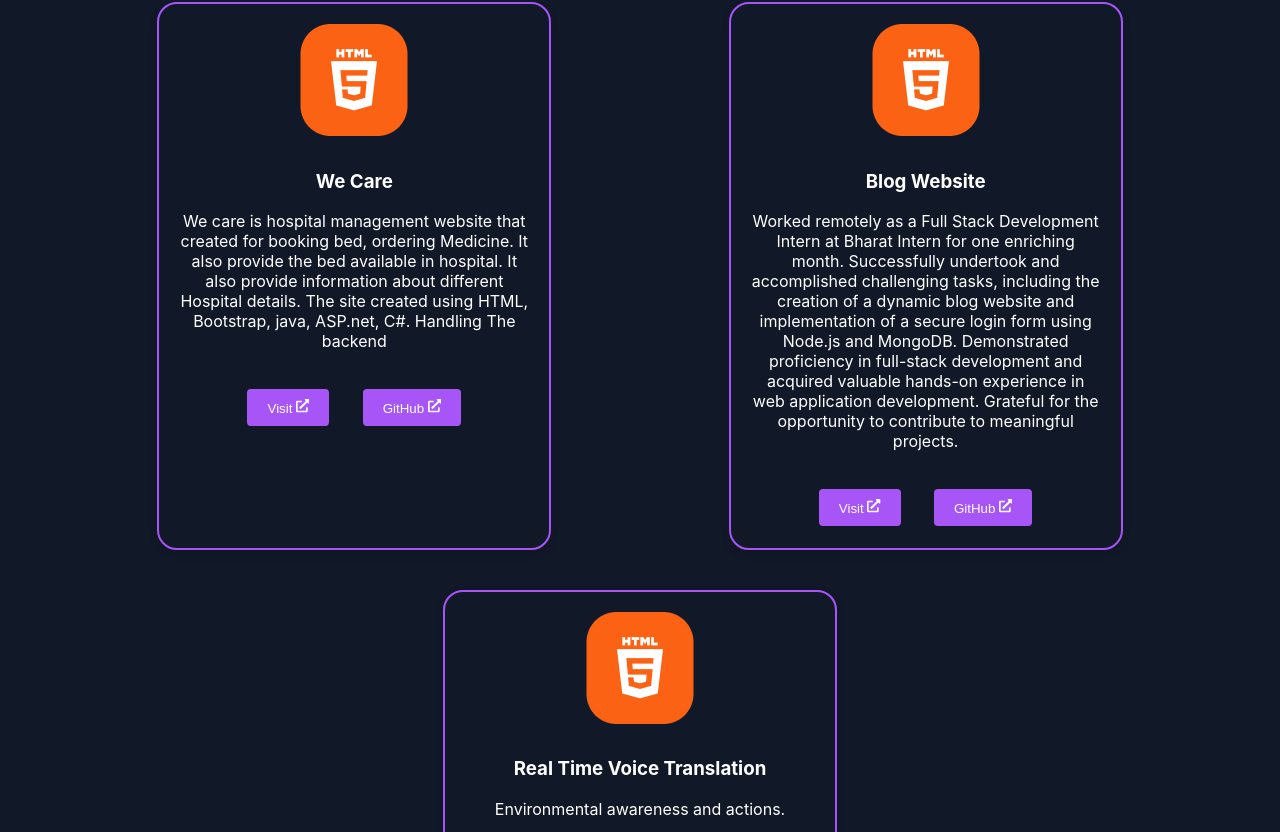
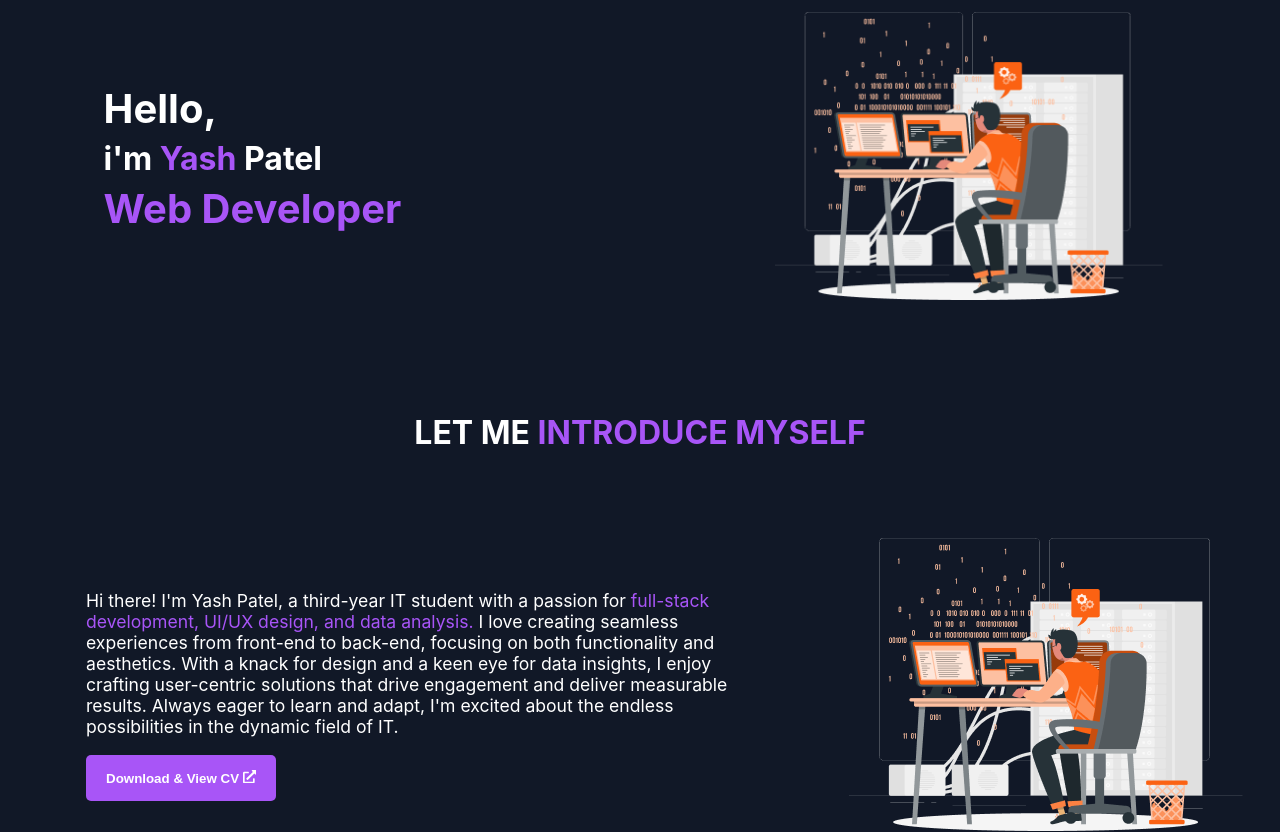
Before and after one commit to IT-YASH/Final-Portfolio, a React (Create React App) app: page / in a window 1280 px wide. Shown: the part 168-1000 px from the top of the page. Built offline with nearby package versions, Linux system fonts and the light colour scheme; a small style sheet from the web is missing; the HTML template or start-up script is replaced by a standard one.

Commit message:
updated the code

```diff
--- a/src/App.css
+++ b/src/App.css
@@ -240,18 +240,25 @@ body {
   color: #a855f7;
 }
 
-.resume {
-  color: white;
-  border-radius: 15px;
-  width: 25%;
+.visitsitelink {
   background-color: #a855f7;
-  padding: 12px;
+  border: none;
+  padding: 15px 20px;
+  border-radius: 30px;
+  cursor: pointer;
+  transition: background-color 0.3s ease;
+  border-radius: 5px;
 }
 
-.resume a{
+.visitsitelink a {
   color: white;
   text-decoration: none;
 }
+
+.visitsitelink:hover {
+  background-color: #9333ea;
+}
+
 
 .thirdsection {
   text-align: center;
--- a/src/App.js
+++ b/src/App.js
@@ -2,8 +2,8 @@ import React from "react";
 import Navbar from "./components/Navbar";
 import Footer from "./components/Footer";
 // import About from "./components/About";
-// import Home from "./components/Home"
-import Project from "./components/Project";
+import Home from "./components/Home"
+// import Project from "./components/Project";
 // import Experience from "./components/experience";
 
 function App() {
@@ -11,8 +11,8 @@ function App() {
     <>
       <Navbar />
       {/* <About /> */}
-      {/* <Home /> */}
-      <Project />
+      <Home />
+      {/* <Project /> */}
       {/* <Experience/> */}
       <Footer />
     </>
--- a/src/components/Home.js
+++ b/src/components/Home.js
@@ -1,4 +1,5 @@
 import React, { useEffect } from "react";
+import { FaExternalLinkAlt } from "react-icons/fa";
 import "../App.css";
 import htmlLogo from "../images/html.png";
 import cssLogo from "../images/css.png";
@@ -57,9 +58,9 @@ function Home() {
             results. Always eager to learn and adapt, I'm excited about the
             endless possibilities in the dynamic field of IT.
           </p>
-          <button className="resume">
-            <a href="https://docs.google.com/document/d/1ALnQtPmfqvIRDaGNSsMq-jyJgtghXY7z/edit">
-              <b>Download CV</b>
+          <button className="visitsitelink">
+            <a href="https://docs.google.com/document/d/1bp8xO_UW_uYxvII9cOrsWzAhP5RV8ulh/edit?usp=sharing&ouid=115409128175103779594&rtpof=true&sd=true">
+              <b>Download & View CV <FaExternalLinkAlt/></b>
             </a>
           </button>
         </div>
--- a/src/components/Project.js
+++ b/src/components/Project.js
@@ -21,9 +21,9 @@ const projects = [
   },
   {
     id: 3,
-    name: "Real Time Voice Translation",
+    name: "Universal Translator",
     image: require("../images/html.png"),
-    info: "Environmental awareness and actions.",
+    info: "Real Time Voice Translation",
     link: "https://insta",
     github: ""
   },
```
